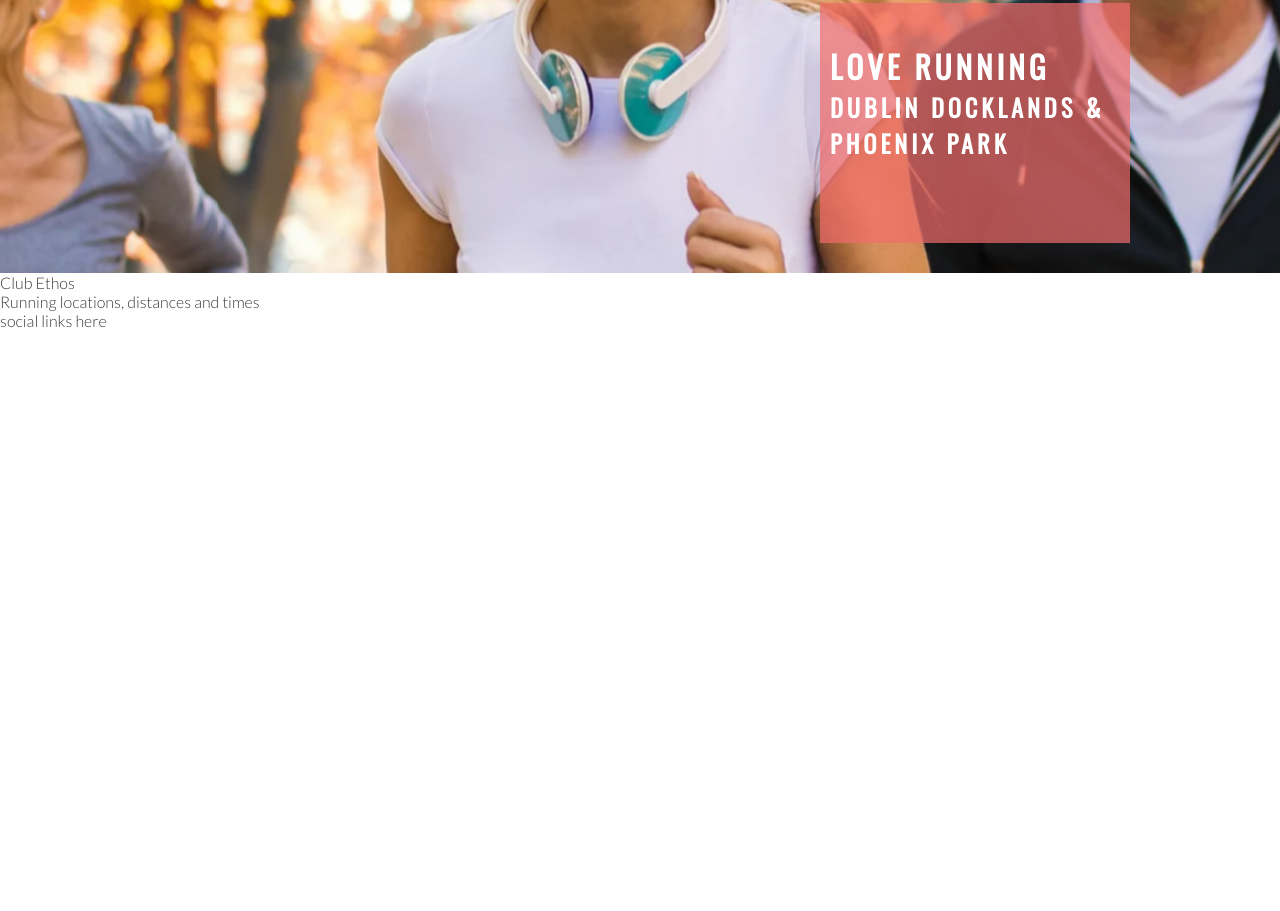
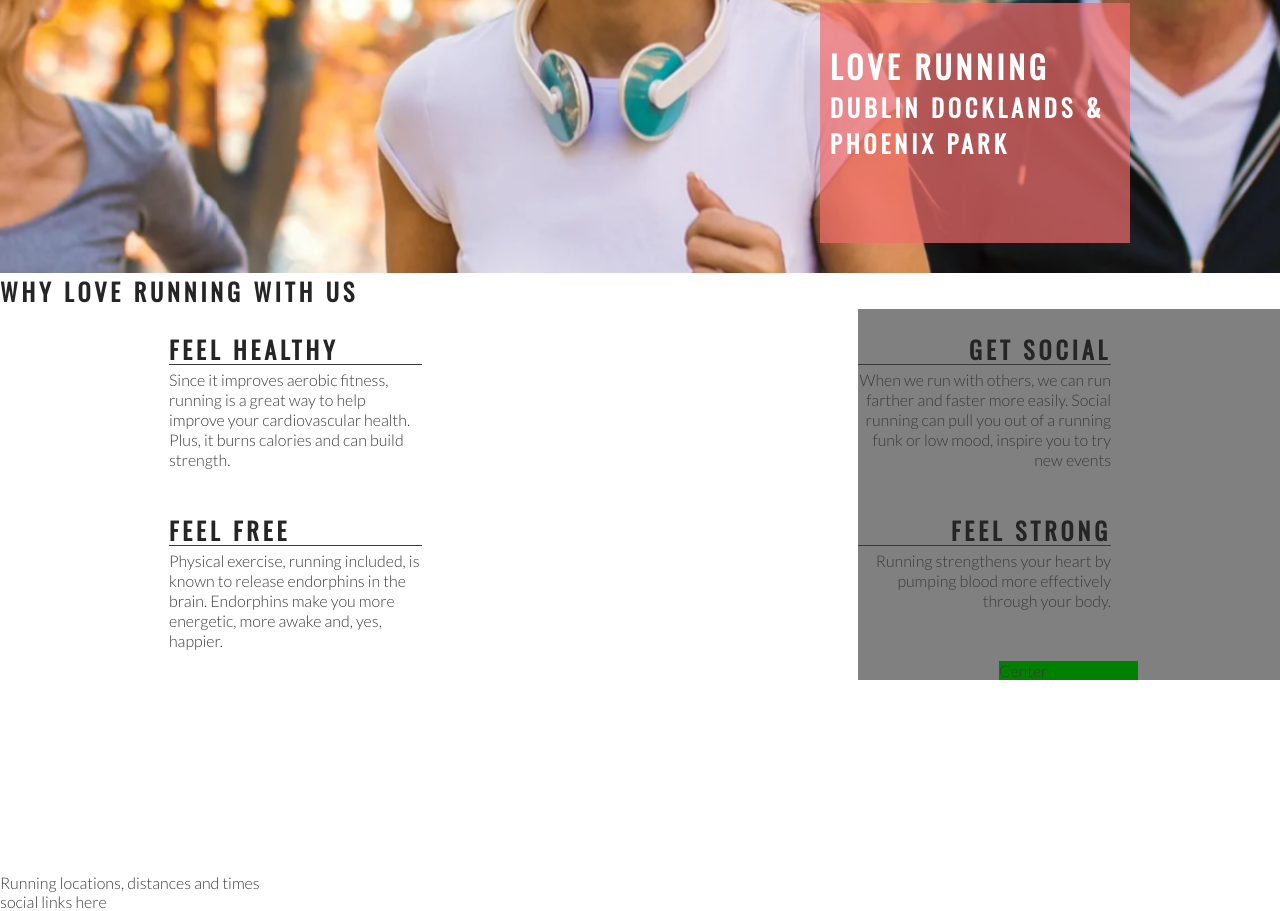
Before and after one commit to sevinkmith/love-running, a plain HTML site: page index.html in a window 1280 px wide. Shown: the part 402-1313 px from the top of the page. Before the commit the page ends 800 px from the top, so only its background shows below. Drawn offline with nearby package versions, Linux system fonts and the light colour scheme.

Commit message:
Add right about section content and style

```diff
--- a/assets/css/style.css
+++ b/assets/css/style.css
@@ -122,7 +122,6 @@ h1, h2 {
     padding-top: 30px;
     width: 33%;
     float: left;
-    background-color: blue;
 }
 
 #right-about {
@@ -137,3 +136,33 @@ h1, h2 {
     width: 33%;
     background-color: green;
 }
+
+hr {
+    border-top: 1px solid #3a3a3a;
+    width: 100%;
+    margin: 5px 0;
+}
+
+.left-about-heading {
+    width: 60%;
+    float: right;
+    line-height: 20px;
+    clear: both;
+    margin-bottom: 50px;
+}
+
+.right-about-heading {
+    width: 60%;
+    float: lwft;
+    line-height: 20px;
+    clear: both;
+    margin-bottom: 50px;
+}
+
+.right-about-heading h2 {
+    text-align: right;
+}
+
+.right-about-heading p {
+    text-align: right;
+}
--- a/index.html
+++ b/index.html
@@ -37,8 +37,40 @@
             <h3>Dublin Docklands & Phoenix Park</h3>
         </div>
     </section>
-    <section>
-        Club Ethos
+    <section id="club-ethos">
+        <h1>Why Love Running With Us</h1>
+        <div id="left-about">
+            <div class="left-about-heading">
+                <h2>Feel Healthy</h2>
+                <hr>
+                <p>
+                    Since it improves aerobic fitness, running is a great way to help improve your cardiovascular health. Plus, it burns calories and can build strength.
+                </p>
+            </div>
+            <div class="left-about-heading">
+                <h2>Feel Free</h2>
+                <hr>
+                <p>
+                    Physical exercise, running included, is known to release endorphins in the brain. Endorphins make you more energetic, more awake and, yes, happier.
+                </p>
+            </div>
+        </div>
+        <div id="right-about">
+            <div class="right-about-heading">
+                <h2>Get Social</h2>
+                <hr>
+                <p>
+                    When we run with others, we can run farther and faster more easily. Social running can pull you out of a running funk or low mood, inspire you to try new events
+                </p>
+            </div>
+            <div class="right-about-heading">
+                <h2>Feel Strong</h2>
+                <hr>
+                <p>
+                    Running strengthens your heart by pumping blood more effectively through your body.
+                </p>
+        </div>
+        <div id="center-about">Center</div>
     </section>
     <section>
         Running locations, distances and times
```
